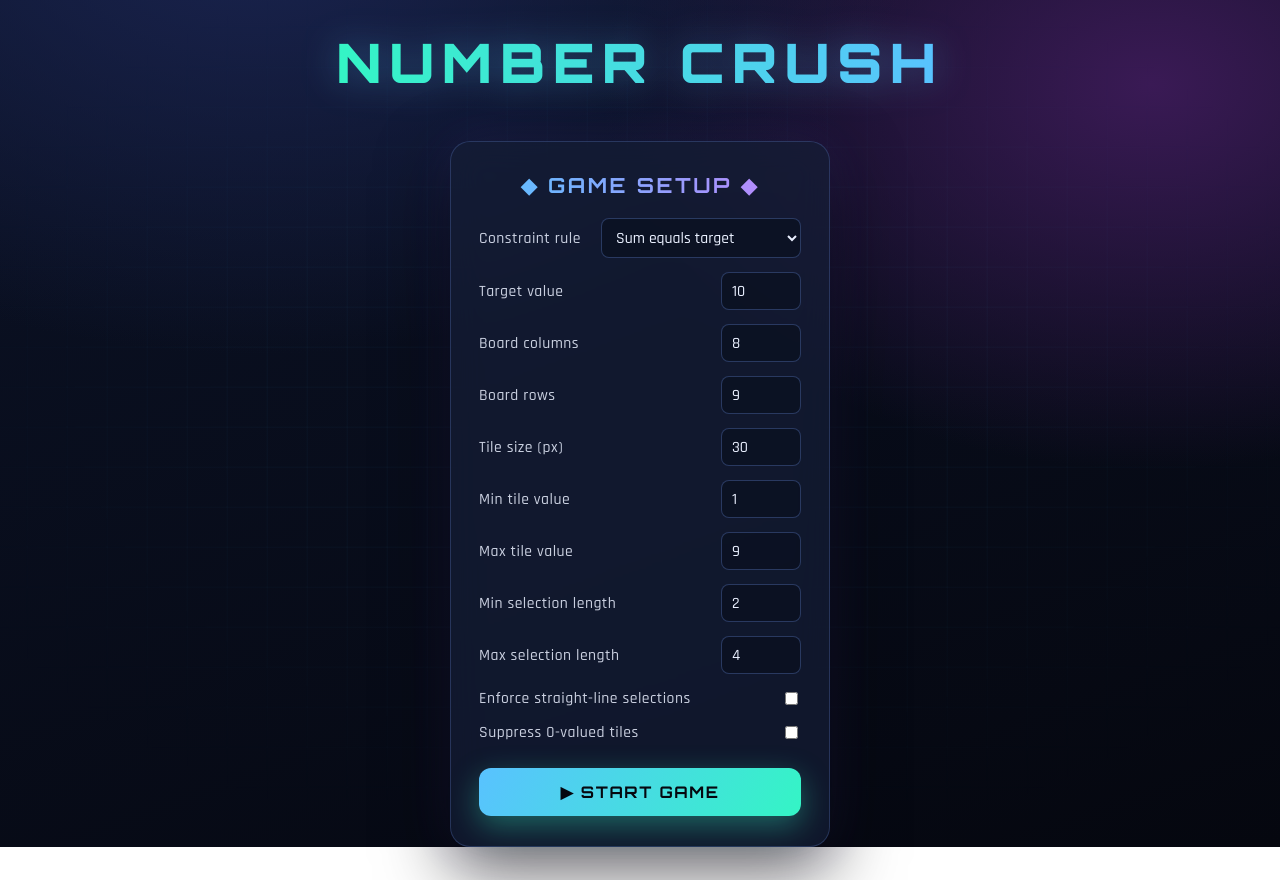
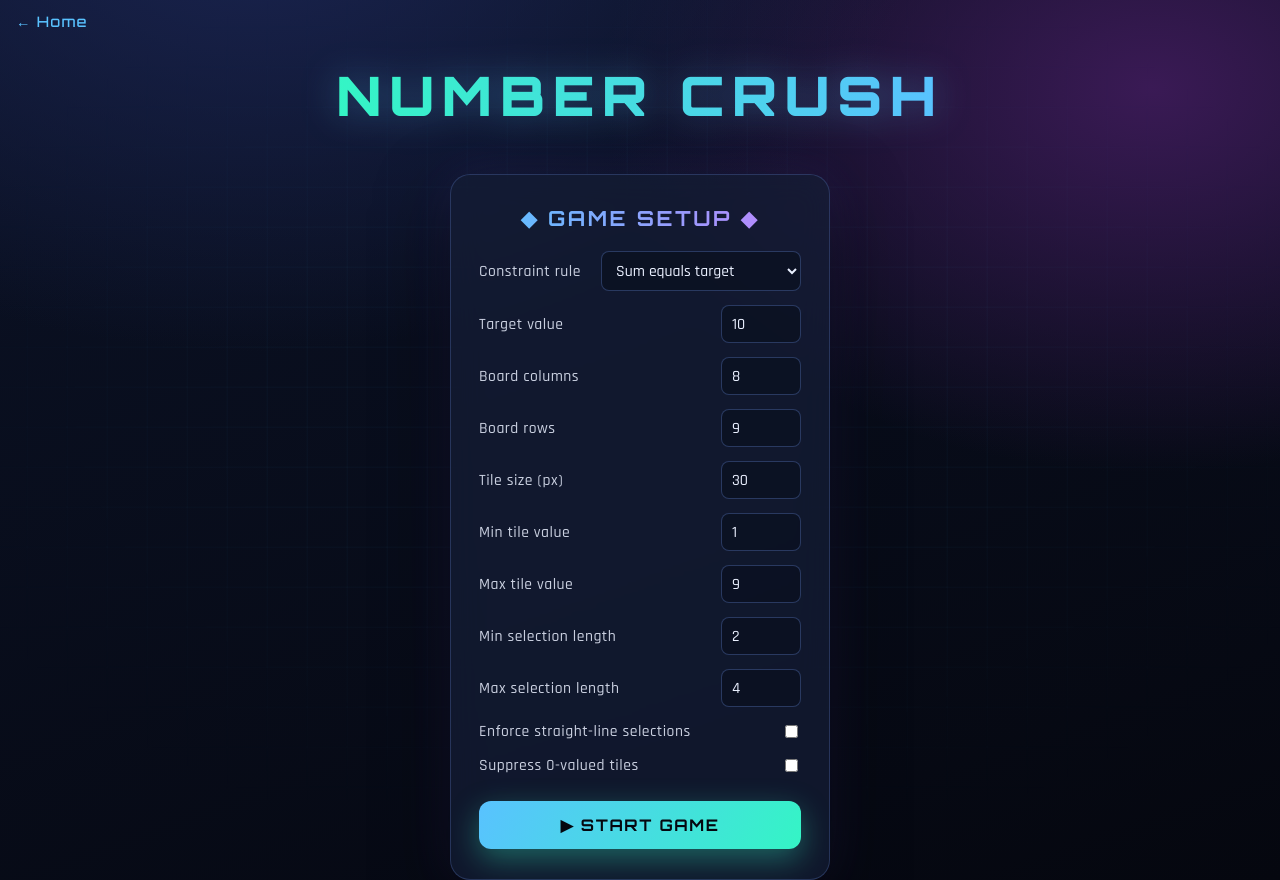
Before and after one commit to SimiaCryptus/number-crush, a website built with Vite: page index.html in a window 1280 px wide. Before the commit the page ends 847 px from the top, so only its background shows below. Built offline with nearby package versions, Linux system fonts and the light colour scheme.

Commit message:
homepage links

```diff
--- a/index.html
+++ b/index.html
@@ -12,6 +12,13 @@
     <link rel="stylesheet" href="./css/games-number-crush-index.css" />
   </head>
   <body>
+    <nav style="width: 100%; text-align: left; padding: 12px 16px 0; z-index: 1">
+      <a
+        href="/"
+        style="color: var(--accent, #59c2ff); text-decoration: none; font-family: 'Orbitron', sans-serif; letter-spacing: 0.08em; font-size: 0.9rem"
+        >← Home</a
+      >
+    </nav>
     <header>
       <h1>NUMBER&nbsp;CRUSH</h1>
       <div id="rule-desc">&nbsp;</div>
```
